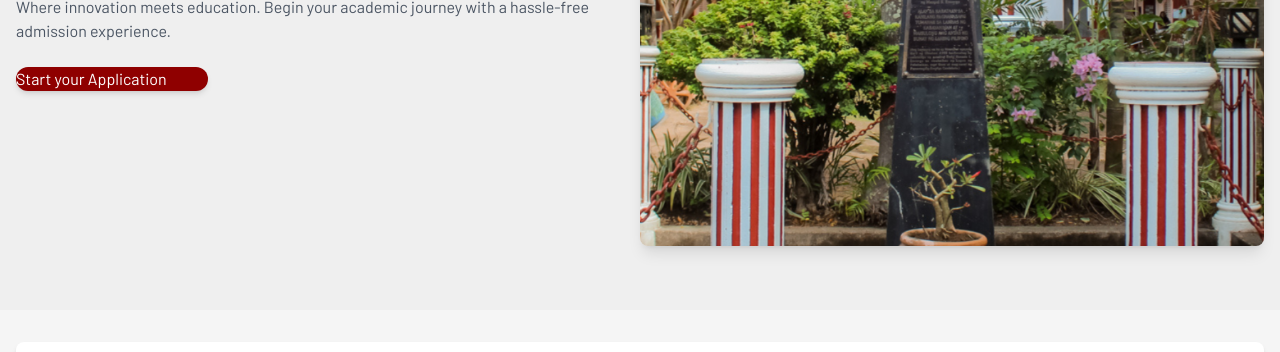
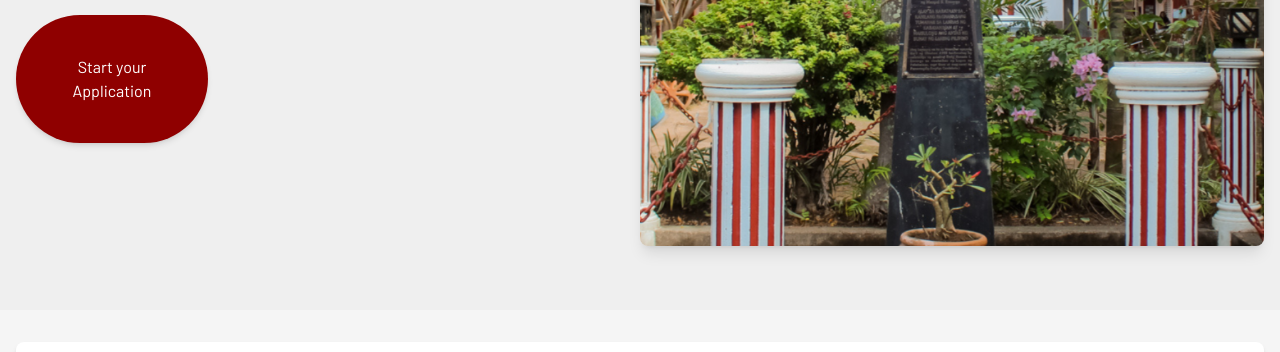
Before and after one commit to Haruuu-054/paynroll-system, a website: page index.html in a window 1280 px wide. Shown: the part 456-808 px from the top of the page. Drawn offline with nearby package versions, Linux system fonts and the light colour scheme.

Commit message:
Update index.html

```diff
--- a/index.html
+++ b/index.html
@@ -54,7 +54,7 @@
             <div class="md:w-1/2 flex flex-col justify-center mb-8 md:mb-0">
                 <h2 class="hero-text text-4xl md:text-5xl font-bold mb-4">For God<br>and<br>Glory</h2>
                 <p class="text-gray-600 mb-6">Where innovation meets education. Begin your academic journey with a hassle-free admission experience.</p>
-                <a href="#application" class="btn bg-[#8f0000] hover:bg-red-800 text-white border-none rounded-full w-48 shadow-md">Start your Application</a>
+                <a href="#application" class="btn bg-[#8f0000] hover:bg-red-800 text-white border-none rounded-full w-48 shadow-md text-center p-10">Start your Application</a>
             </div>
             <div class="md:w-1/2">
                 <img src="university-landing-page/images/School_cut.png" alt="University Campus" class="w-full h-auto rounded-lg shadow-lg">
```
